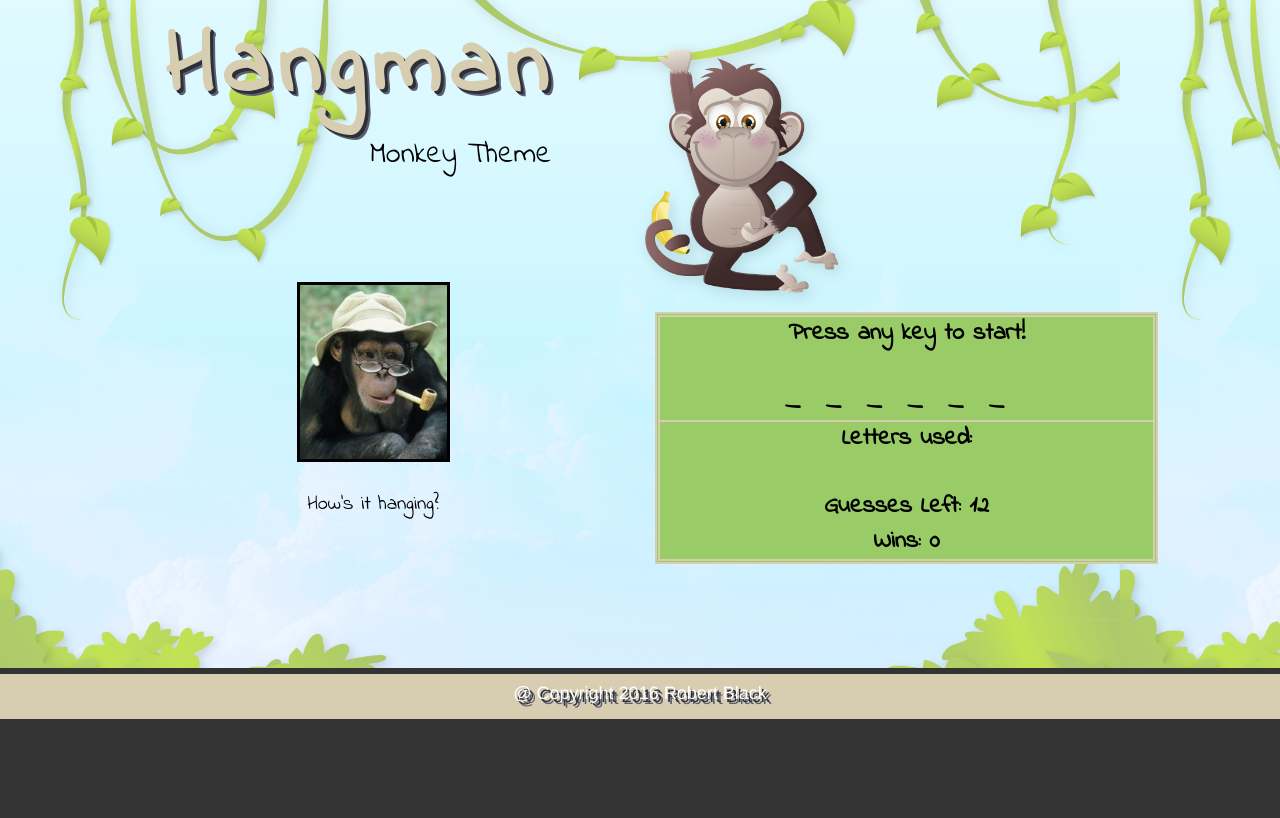
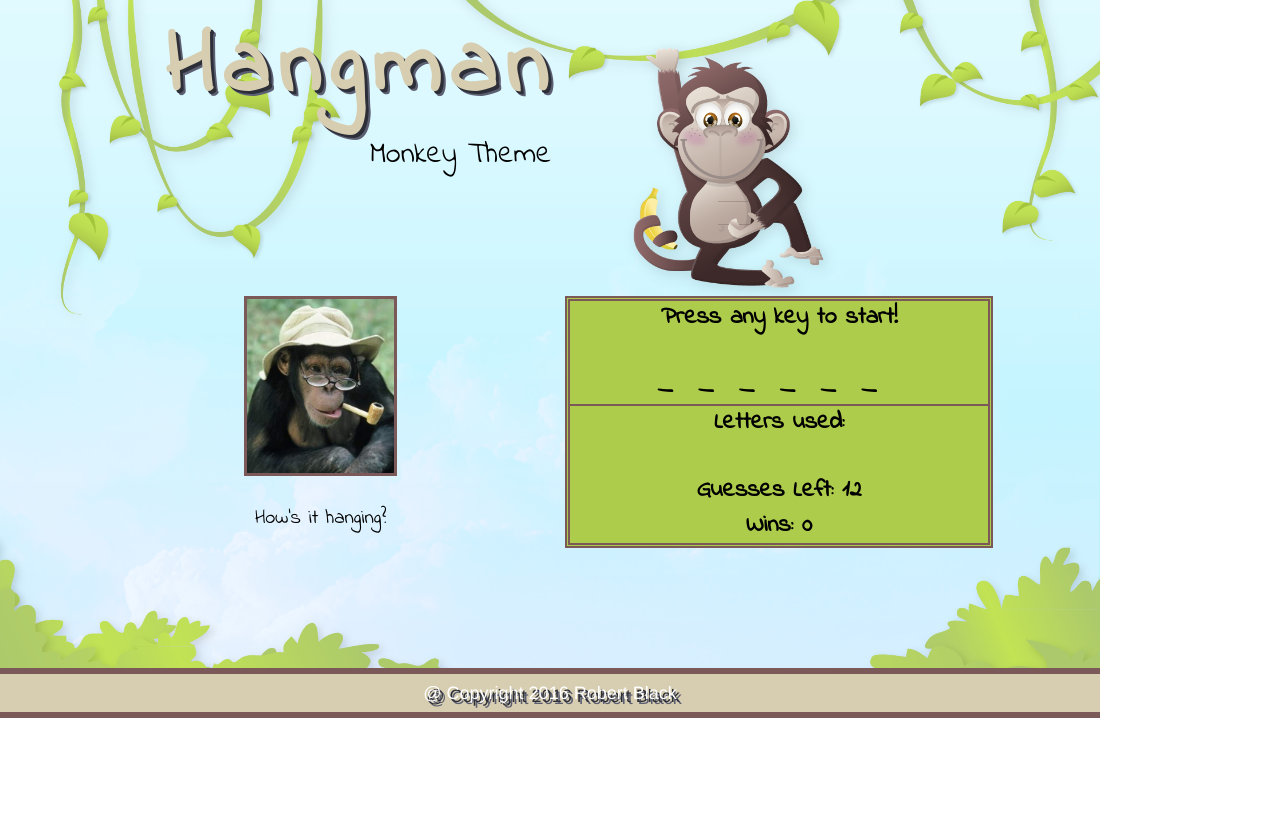
Before and after one commit to Rbla3066/Hangman, a PHP site: page / in a window 1280 px wide. After the commit the page ends 718 px from the top, so only its background shows below. Run offline with PHP 8.4, Linux system fonts and the light colour scheme.

Commit message:
char type safety added

```diff
--- a/css/style.css
+++ b/css/style.css
@@ -4,13 +4,13 @@
 	font-style: bold;
 	color: black;
 	font-size: 24px;
-	margin-top: 30px;
-	margin-bottom: 54px;
+	margin-top: 14px;
+	margin-bottom: 70px;
 	font-weight: bold;
 	border-style: double;
 	border-width: 5px;
-	border-color: #d7ceb2;
-	background-color: #99CC66;
+	border-color: #7b5959;
+	background-color: #aecc4b;
 }
 #hangman {
 	color: white;
@@ -40,28 +40,31 @@
 	font-style: bold;
 	color: black;
 	font-size: 20px;
+	margin-top:14px;
 }
 #board {
 	letter-spacing: 25px;
 	border-style: solid;
 	border-width: 0px;
-	border-color: #d7ceb2;
+	border-color: #7b5959;
 	border-bottom-width: 2px;
 }
 #wrapper {
 	background-image: url(../images/monkey-br.png);
 	background-size: contain;
 	height: 700px;
+	width: 1100px;
 }
 #footer {
 	font-size: 16px;
 	text-align: center;
-	height: 150px;
+	height: 50px;
 	border-style: solid;
 	border-width: 0px;
 	border-top-width: 6px;
-	border-bottom-width: 99px;
+	border-bottom-width: 6px;
 	margin-top: 50px;
+	border-color: #7b5959;
 	background-color: #d7ceb2;
 }
 #copyright {
@@ -72,6 +75,7 @@
 	height: 180px;
 	border-style: solid;
 	border-width: 3px;
+	border-color: #7b5959;
 }
 #kellan-photo {
 	height: 200px;
--- a/javascript/game.js
+++ b/javascript/game.js
@@ -42,6 +42,9 @@ var game = {
 		return true;
 	}
 }
+function isLetter(str) {
+  return str.length === 1 && str.match(/[a-z]/i);
+}
 String.prototype.replaceAt=function(index, character) {
     return this.substr(0, index) + character + this.substr(index+character.length);
 }
@@ -51,6 +54,7 @@ document.onkeyup = function(event) {
 		return;
 	}
 	var currentLetter = String.fromCharCode(event.keyCode).toLowerCase();
+	if (isLetter(currentLetter)){
 		for (var t=0; t<game.usedLetters.length; t++){
 			if (currentLetter==game.usedLetters[t]){
 				return;
@@ -74,3 +78,4 @@ document.onkeyup = function(event) {
 		document.querySelector("#used-letters").innerHTML = game.usedLetters;
 		document.querySelector("#guesses").innerHTML = "Guesses left: " + game.guesses;
 	}
+}
```
Also changed, not shown: 1 other file. Lines whose indentation alone changed are shown as unchanged.
